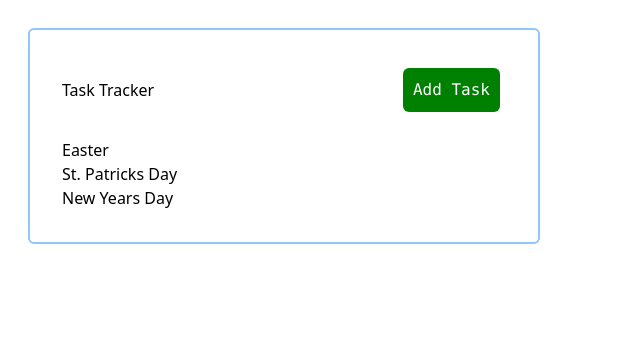
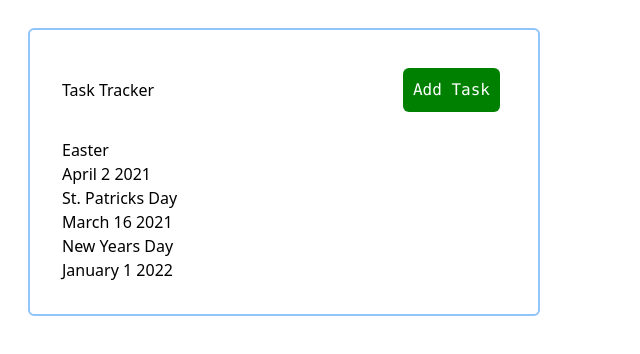
Before and after one commit to Viveks-Practice/tasktracker, a Vue app: page / in a window 1280 px wide. Shown: the top 354 px of the page, without its empty margins (0-640 px from the left). Built offline with nearby package versions, Linux system fonts and the light colour scheme.

Commit message:
Added Task component
Task component is used in the Tasks component. Each task is a single item on the list of the task list.

```diff
--- /dev/null
+++ b/src/components/Task.vue
@@ -0,0 +1,16 @@
+<template>
+    <div>
+        <h3>{{ task.text }}</h3>
+        <p>{{ task.day }}</p>
+    </div>
+
+</template>
+
+<script>
+export default {
+    name: 'Task',
+    props: {
+        task: Object
+    },
+}
+</script>
--- a/src/components/Tasks.vue
+++ b/src/components/Tasks.vue
@@ -1,14 +1,19 @@
 <template>
     <div :key="task.id" v-for="task in tasks">
-        <h3>{{ task.text }}</h3>
+        <Task :task="task" />
     </div>
 </template>
 
 <script>
+import Task from './Task'
+
 export default {
     name: 'Tasks',
     props: {
         tasks: Array
+    },
+    components: {
+        Task,
     }
 }
 </script>
```
